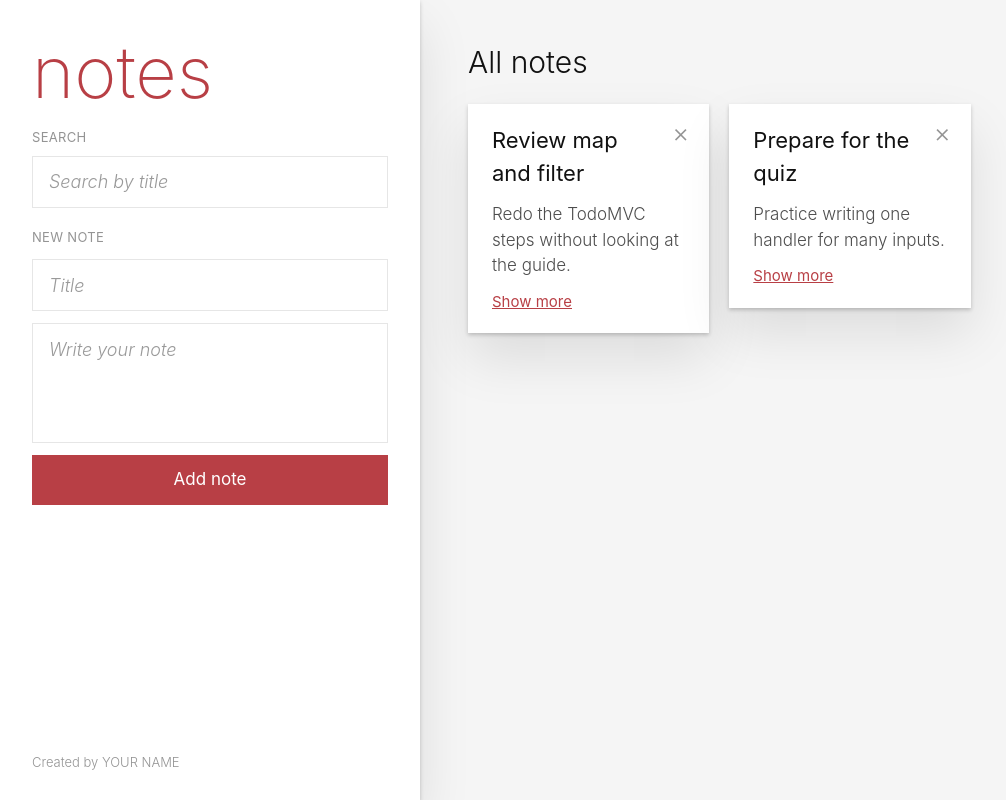
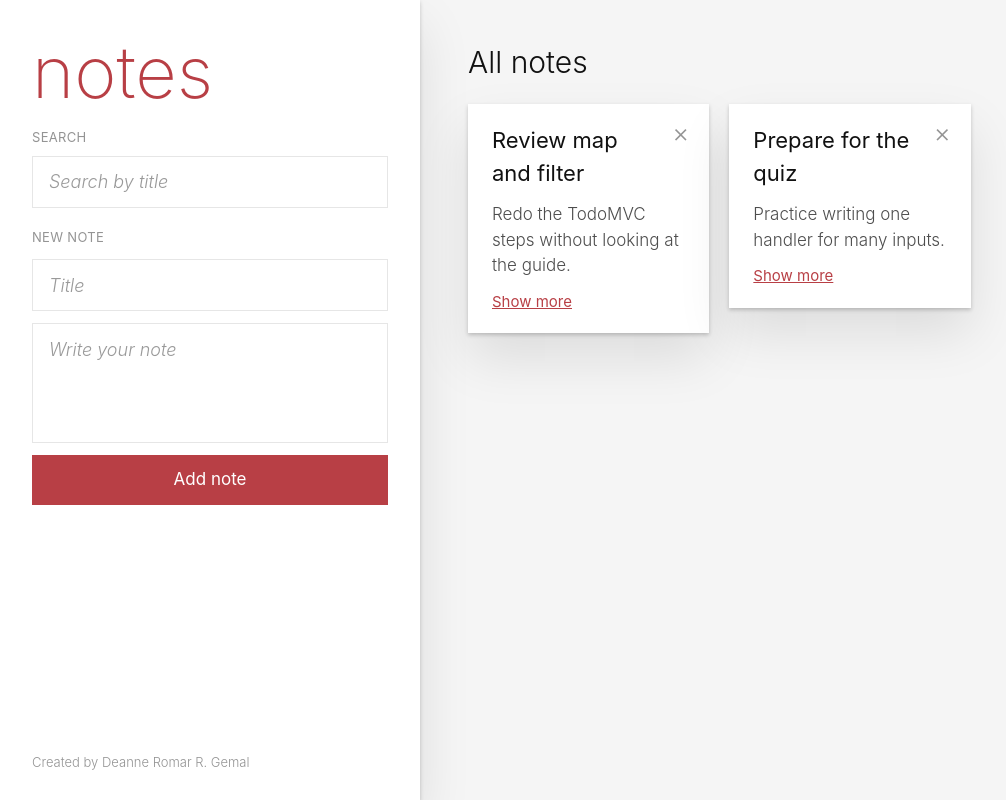
Before and after one commit to CTRL-Gem/csit340g7-notes, a React (Vite) app: page / in a window 1280 px wide. Shown: the whole page, without its empty margins (0-1006 px from the left). Built offline with nearby package versions, Linux system fonts and the light colour scheme.

Commit message:
chore: replace YOUR NAME with Deanne Romar R. Gemal

```diff
--- a/src/App.jsx
+++ b/src/App.jsx
@@ -5,7 +5,7 @@ function App() {
   return (
     <div className="bg-[#f5f5f5] font-light text-[#111]">
       <Notes />
-      <Info name="YOUR NAME" />
+      <Info name="Deanne Romar R. Gemal" />
     </div>
   )
 }
```
